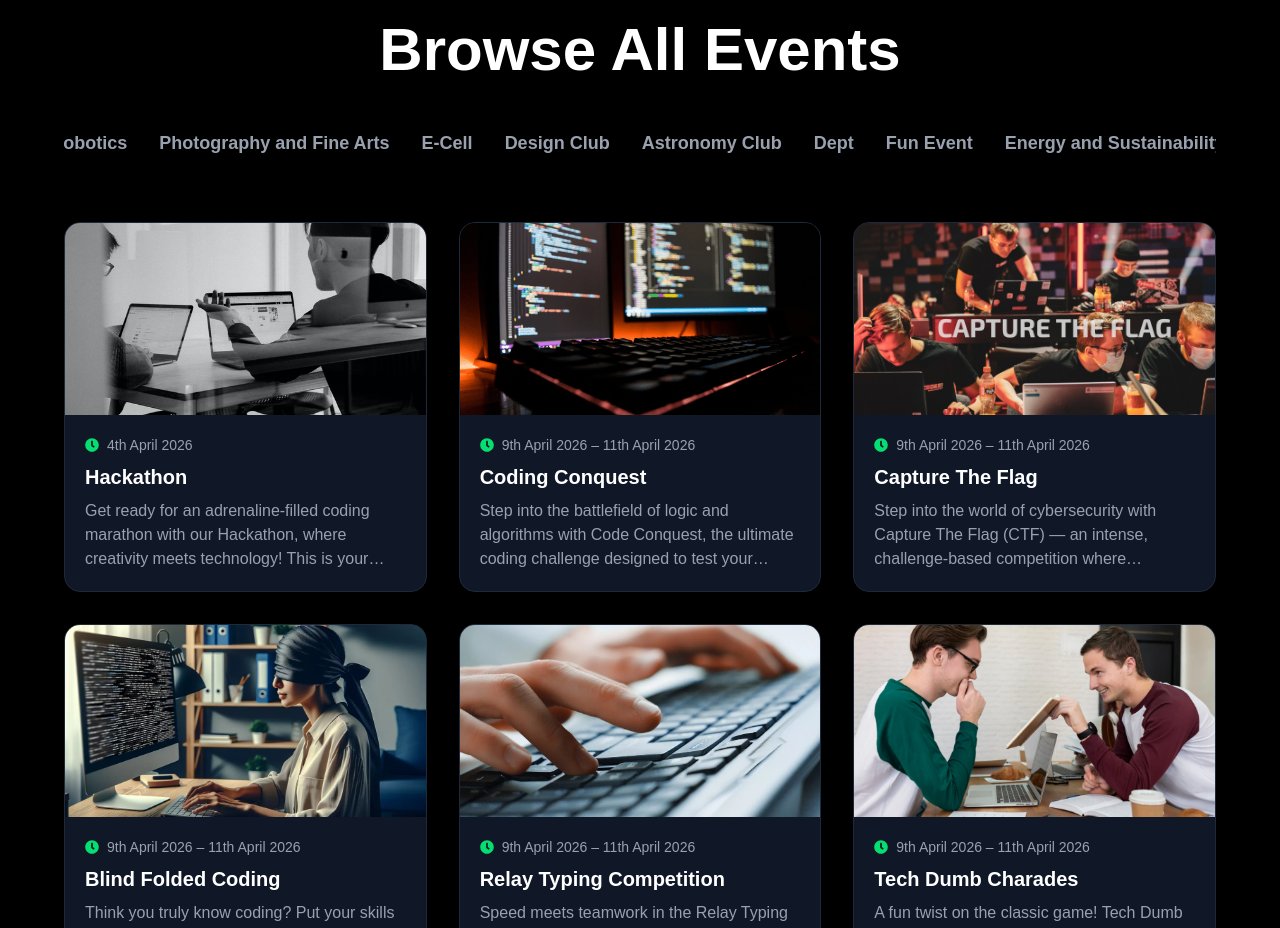
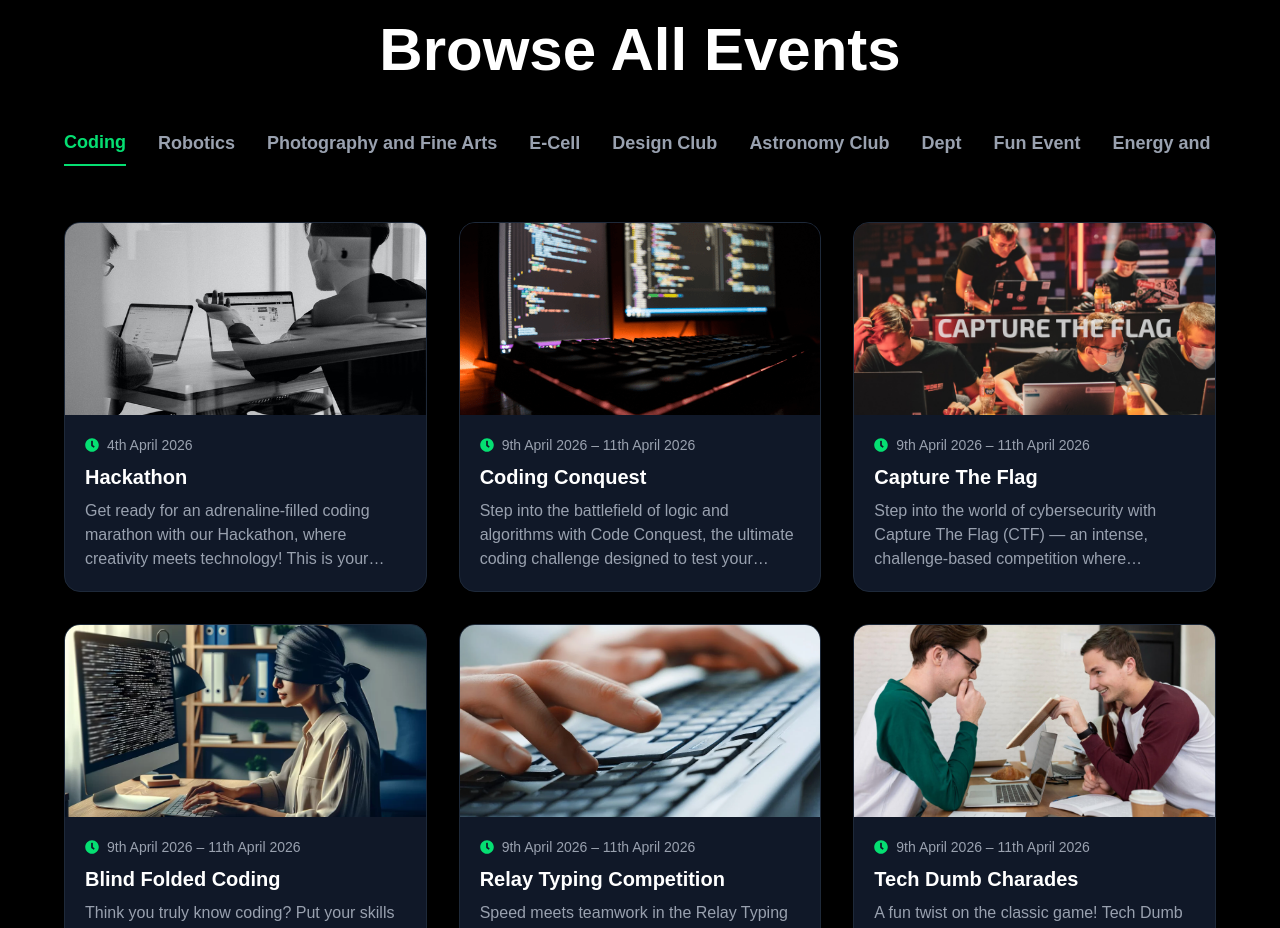
Before and after one commit to iamkuldeep07/cognitia, a React (Vite) app: page /events in a window 1280 px wide. Shown: the part 860-1788 px from the top of the page. Built offline with nearby package versions, Linux system fonts and the light colour scheme; no server answers; a web font is replaced by a local one.

Commit message:
Update Event.jsx

```diff
--- a/src/pages/Event.jsx
+++ b/src/pages/Event.jsx
@@ -206,7 +206,8 @@ const Event = () => {
           Browse All Events
         </motion.h2>
 
-        <div className="flex md:justify-center gap-6 md:gap-8 mb-12 overflow-x-auto no-scrollbar pb-2 px-2 w-full snap-x">
+        <div className="max-w-6xl mx-auto w-full mb-12 px-2 md:px-0">
+          <div className="flex justify-start gap-6 md:gap-8 overflow-x-auto no-scrollbar pb-2 w-full snap-x">
             {Object.keys(eventsData).map((tab) => (
               <button
                 key={tab}
@@ -223,6 +224,7 @@ const Event = () => {
                 {tab}
               </button>
             ))}
+          </div>
         </div>
 
         <div
```
Lines whose indentation alone changed are shown as unchanged.
